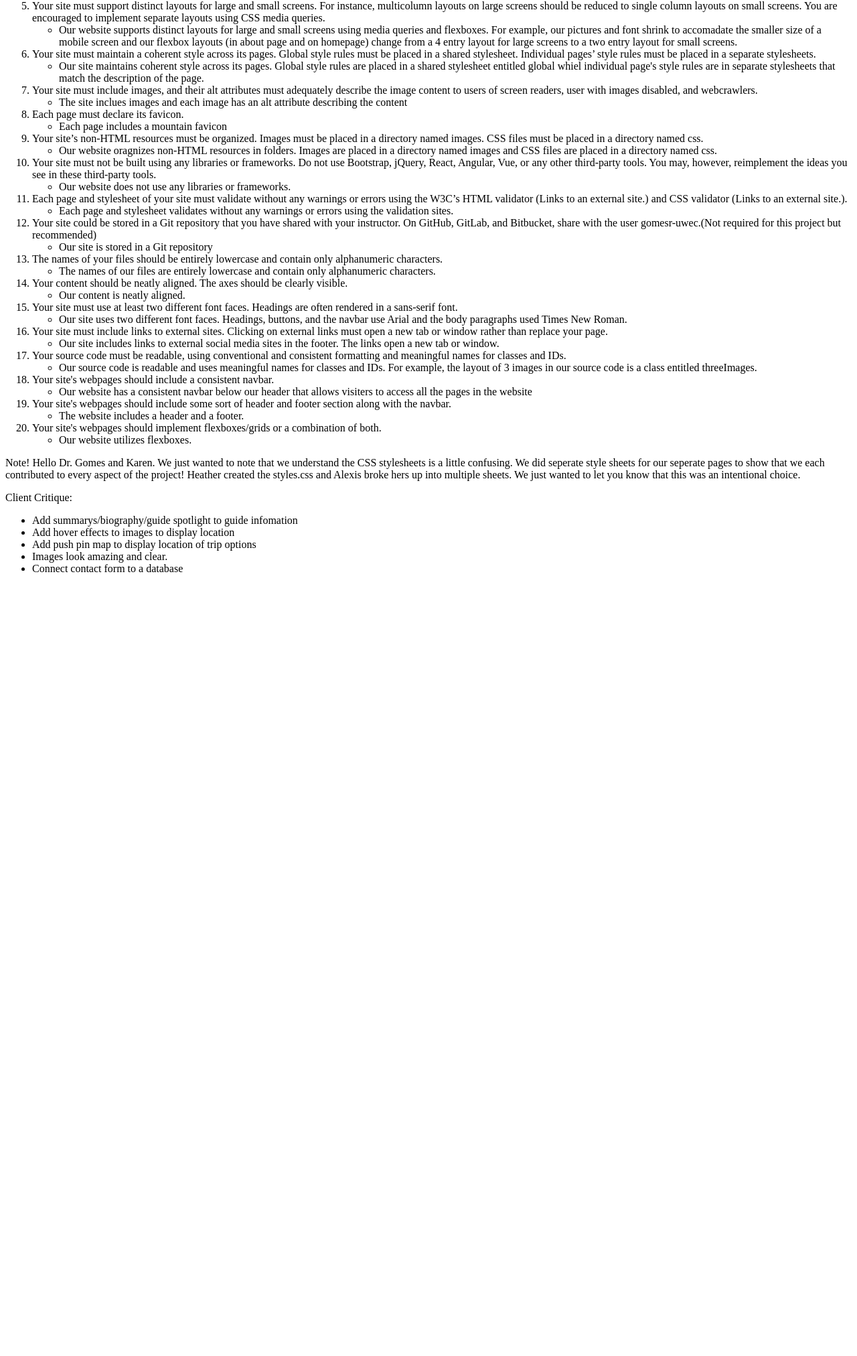
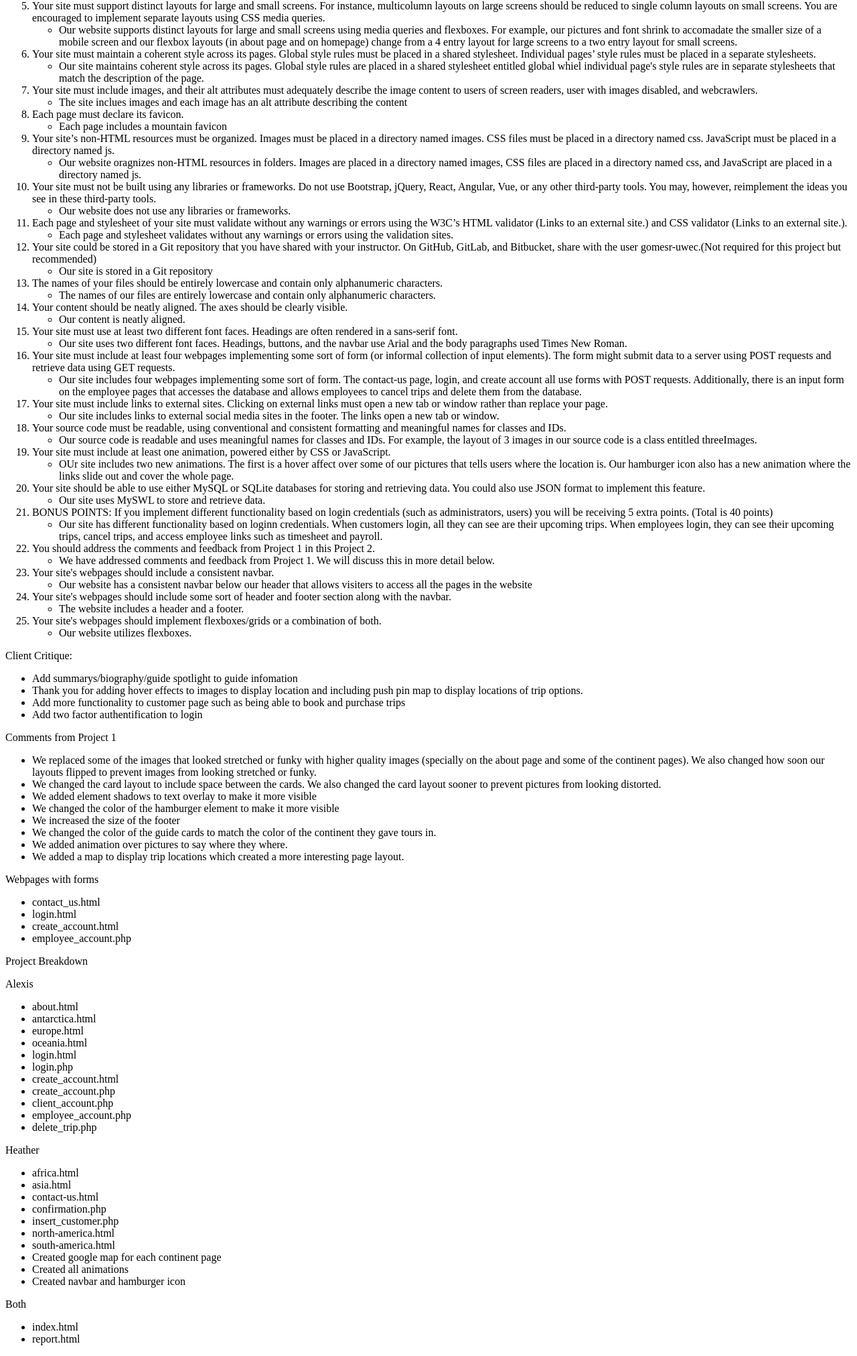
Before and after one commit to lappe044/CS-268-Project-One, a PHP site: page /report.html in a window 1280 px wide. Shown: the part 250-2274 px from the top of the page at 67% size. Before the commit the page ends 1104 px from the top, so only its background shows below. Run offline with PHP 8.4, Linux system fonts and the light colour scheme.

Commit message:
Updates to Report

```diff
--- a/css/login.css
+++ b/css/login.css
@@ -10,8 +10,7 @@
   border-radius: 25px;
   box-shadow: 0 0 10px rgba(0, 0, 0, 0.8);
   margin: auto;
-  margin-top: 20px;
-  margin-bottom: 20px;
+  margin-top: 150px;
   font-family: "Times New Roman", Times, serif;
 }
 
--- a/login.html
+++ b/login.html
@@ -16,7 +16,7 @@
         #background{
             background-image: url("images/switzerland.jpg");
             width: 100%;
-            height: 30rem;
+            height: 100%;
             background-position: center;
             background-repeat: no-repeat;
             background-size: cover;
--- a/report.html
+++ b/report.html
@@ -55,10 +55,10 @@
                 <li>Each page includes a mountain favicon</li>
             </ul>
         <li>Your site’s non-HTML resources must be organized. Images must be placed in a directory named images.
-            CSS files must be placed in a directory named css. </li>
+            CSS files must be placed in a directory named css. JavaScript must be placed in a directory named js. </li>
             <ul>
-                <li>Our website oragnizes non-HTML resources in folders. Images are placed in a directory named images and CSS files
-                    are placed in a directory named css. </li>
+                <li>Our website oragnizes non-HTML resources in folders. Images are placed in a directory named images, CSS files
+                    are placed in a directory named css, and JavaScript are placed in a directory named js. </li>
             </ul>
         <li>
             Your site must not be built using any libraries or frameworks. Do not use Bootstrap, jQuery, React, Angular, Vue, or
@@ -90,6 +90,14 @@
                 <li>Our site uses two different font faces. Headings, buttons, and the navbar use Arial and the body paragraphs
                     used Times New Roman.</lI>
             </ul>
+        <li>Your site must include at least four webpages implementing some sort of form (or informal collection of input elements).
+            The form might submit data to a server using POST requests and retrieve data using GET requests. </li>
+                <ul>
+                    <li>Our site includes four webpages implementing some sort of form. The contact-us page, login, and create account
+                        all use forms with POST requests. Additionally, there is an input form on the employee pages that accesses the database
+                        and allows employees to cancel trips and delete them from the database.
+                    </li>
+                </ul>
         <li>Your site must include links to external sites. Clicking on external links must open a new tab or window rather than
             replace your page.
         </li>
@@ -100,6 +108,33 @@
             <ul>
                 <li>Our source code is readable and uses meaningful names for classes and IDs. For example, the layout of 3 images in our
                     source code is a class entitled threeImages. </li>
+            </ul>
+        <li>Your site must include at least one animation, powered either by CSS or JavaScript.</li>
+            <ul>
+                <li>OUr site includes two new animations. The first is a hover affect over some of our pictures
+                    that tells users where the location is. Our hamburger icon also has a new animation where the
+                    links slide out and cover the whole page.
+                </li>
+            </ul>
+        <li>Your site should be able to use either MySQL or SQLite databases for storing and retrieving data. You could also use JSON format to
+            implement this feature.
+        </li>
+            <ul>
+                <li>Our site uses MySWL to store and retrieve data.</li>
+            </ul>
+        <li>BONUS POINTS: If you implement different functionality based on login credentials (such as administrators, users) you will
+            be receiving 5 extra points. (Total is 40 points)</li>
+            <ul>
+                <li>Our site has different functionality based on loginn credentials. When customers
+                    login, all they can see are their upcoming trips. When employees login, they can see their
+                    upcoming trips, cancel trips, and access employee links such as timesheet and payroll.
+                </li>
+            </ul>
+        <li>You should address the comments and feedback from Project 1 in this Project 2.</li>
+            <ul>
+                <li>We have addressed comments and feedback from Project 1. We will discuss this in more
+                    detail below.
+                </li>
             </ul>
         <li>Your site's webpages should include a consistent navbar.
         </li>
@@ -115,22 +150,80 @@
                 <li>Our website utilizes flexboxes. </li>
             </ul>
     </ol>
-    <p>
-        Note!
-Hello Dr. Gomes and Karen. We just wanted to note that we understand the CSS stylesheets is a little confusing.
-We did seperate style sheets for our seperate pages to show that we each contributed to every aspect of the project!
-Heather created the styles.css and Alexis broke hers up into multiple sheets. We just wanted to let you know that this was
-an intentional choice.
 
-    </p>
 
     <p>Client Critique: </p>
     <ul>
         <li>Add summarys/biography/guide spotlight to guide infomation</li>
-        <li>Add hover effects to images to display location</li>
-        <li>Add push pin map to display location of trip options</li>
-        <li>Images look amazing and clear.</li>
-        <li>Connect contact form to a database</li>
+        <li>Thank you for adding hover effects to images to display location and
+            including push pin map to display locations of trip options.
+        </li>
+        <li>Add more functionality to customer page such as being able to book and purchase
+            trips </li>
+        <li>Add two factor authentification to login</li>
     </ul>
+
+    <p>Comments from Project 1</p>
+    <ul>
+        <li>We replaced some of the images that looked stretched or funky with higher
+            quality images (specially on the about page and some of the continent pages). We also changed how soon our layouts flipped to prevent images from looking stretched
+            or funky.
+        </li>
+        <li>We changed the card layout to include space between the cards. We also
+            changed the card layout sooner to prevent pictures from looking distorted.
+        </li>
+        <li>We added element shadows to text overlay to make it more visible</li>
+        <li>We changed the color of the hamburger element to make it more visible</li>
+        <li>We increased the size of the footer</li>
+        <li>We changed the color of the guide cards to match the color of the continent
+            they gave tours in.
+        </li>
+        <li>We added animation over pictures to say where they where.</li>
+        <li>We added a map to display trip locations which created a more interesting
+            page layout.
+        </li>
+    </ul>
+
+    <p>Webpages with forms</p>
+    <ul>
+        <li>contact_us.html</li>
+        <li>login.html</li>
+        <li>create_account.html</li>
+        <li>employee_account.php</li>
+    </ul>
+
+    <p>Project Breakdown</p>
+    <p>Alexis</p>
+        <ul>
+            <li>about.html</li>
+            <li>antarctica.html</li>
+            <li>europe.html</li>
+            <li>oceania.html</li>
+            <li>login.html</li>
+            <li>login.php</li>
+            <li>create_account.html</li>
+            <li>create_account.php</li>
+            <li>client_account.php</li>
+            <li>employee_account.php</li>
+            <li>delete_trip.php</li>
+        </ul>
+    <p>Heather</p>
+        <ul>
+            <li>africa.html</li>
+            <li>asia.html</li>
+            <li>contact-us.html</li>
+            <li>confirmation.php</li>
+            <li>insert_customer.php</li>
+            <li>north-america.html</li>
+            <li>south-america.html</li>
+            <li>Created google map for each continent page</li>
+            <li>Created all animations</li>
+            <li>Created navbar and hamburger icon</li>
+        </ul>
+    <p>Both</p>
+        <ul>
+            <li>index.html</li>
+            <li>report.html</li>
+        </ul>
 </body>
 </html>
```
Also changed, not shown: Workday_andes.jpg (deleted), Workday_three_guys.jpg (deleted), Workday_yellow_mountains.jpg (deleted), workday_yellow_sunrise.jpg (deleted).
